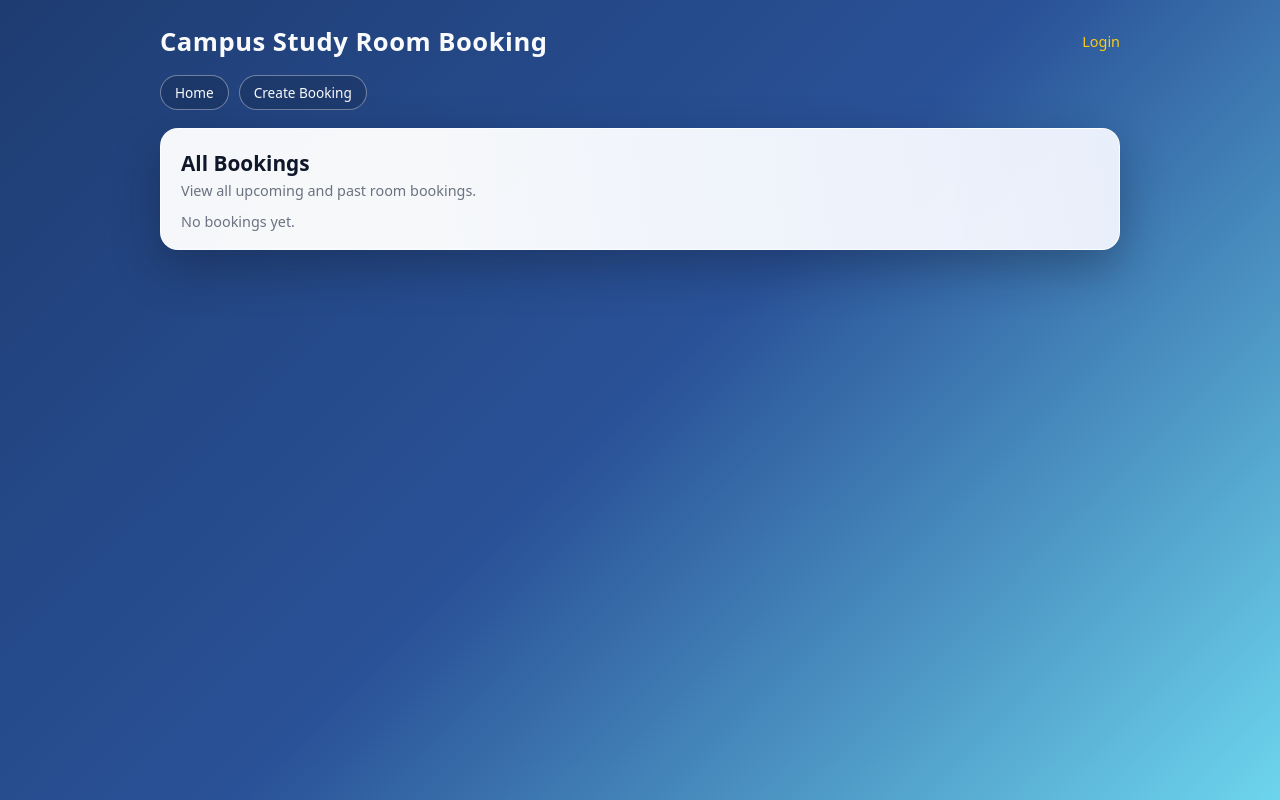
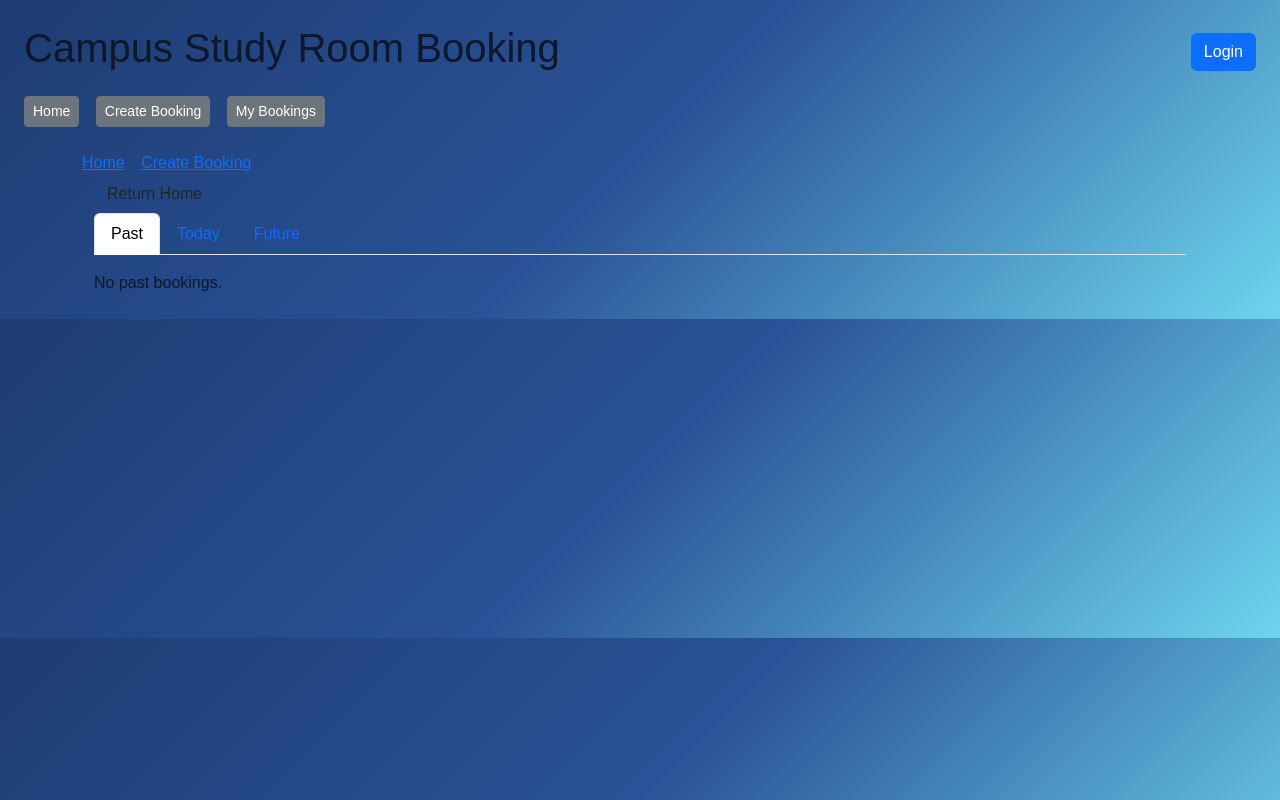
Before and after one commit to ptetting/BookingApp, a Django app: template booking_app/templates/booking_app/booking_list.html in a window 1280 px wide. Run offline with Django 5.2, Linux system fonts and the light colour scheme; the template is opened without the code that fills it, so the values that code supplies are empty.

Commit message:
Edited the My Booking tab with past current and future seperate tabs

```diff
--- a/booking_app/templates/booking_app/booking_list.html
+++ b/booking_app/templates/booking_app/booking_list.html
@@ -1,217 +1,8 @@
-<!DOCTYPE html>
-<html lang="en">
-<head>
-  <meta charset="UTF-8" />
-  <title>All Bookings - Campus Study Room Booking</title>
-  <meta name="viewport" content="width=device-width, initial-scale=1" />
+{% extends 'booking_app/base.html' %}
 
-  <style>
-    :root {
-      --bg-gradient: linear-gradient(135deg, #1e3c72, #2a5298, #6dd5ed);
-      --card-bg: rgba(255, 255, 255, 0.96);
-      --primary: #1e88e5;
-      --accent: #00c9a7;
-      --text-main: #0f172a;
-      --text-muted: #6b7280;
-      --shadow-soft: 0 18px 45px rgba(15, 23, 42, 0.35);
-      --radius-xl: 18px;
-      --transition-fast: 0.18s ease-out;
-    }
+{% block title %}booking list{% endblock %}
 
-    * {
-      box-sizing: border-box;
-      margin: 0;
-      padding: 0;
-    }
-
-    body {
-      font-family: system-ui, -apple-system, BlinkMacSystemFont, "Segoe UI",
-        sans-serif;
-      min-height: 100vh;
-      padding: 24px;
-      background: var(--bg-gradient);
-      color: var(--text-main);
-    }
-
-    .layout {
-      max-width: 960px;
-      margin: 0 auto;
-    }
-
-    header {
-      display: flex;
-      justify-content: space-between;
-      align-items: center;
-      margin-bottom: 16px;
-      color: #f9fafb;
-      flex-wrap: wrap;
-      gap: 8px;
-    }
-
-    header h1 {
-      font-size: 1.6rem;
-      font-weight: 700;
-      letter-spacing: 0.02em;
-    }
-
-    .user-info {
-      font-size: 0.9rem;
-    }
-
-    .user-info a {
-      color: #facc15;
-      text-decoration: none;
-      font-weight: 500;
-    }
-
-    .user-info a:hover {
-      text-decoration: underline;
-    }
-
-    nav {
-      margin-bottom: 18px;
-      display: flex;
-      gap: 10px;
-      flex-wrap: wrap;
-    }
-
-    nav a {
-      text-decoration: none;
-      color: #f9fafb;
-      background: rgba(15, 23, 42, 0.22);
-      border-radius: 999px;
-      padding: 7px 14px;
-      font-size: 0.85rem;
-      border: 1px solid rgba(148, 163, 184, 0.7);
-      backdrop-filter: blur(6px);
-      transition: background-color var(--transition-fast),
-                  transform var(--transition-fast),
-                  box-shadow var(--transition-fast),
-                  border-color var(--transition-fast);
-    }
-
-    nav a:hover {
-      background: rgba(15, 23, 42, 0.38);
-      transform: translateY(-1px);
-      border-color: rgba(248, 250, 252, 0.9);
-      box-shadow: 0 10px 22px rgba(15, 23, 42, 0.45);
-    }
-
-    .card {
-      background: var(--card-bg);
-      border-radius: var(--radius-xl);
-      padding: 20px 20px 18px;
-      margin-bottom: 24px;
-      box-shadow: var(--shadow-soft);
-      backdrop-filter: blur(16px);
-      border: 1px solid rgba(255, 255, 255, 0.75);
-      position: relative;
-      overflow: hidden;
-    }
-
-    .card::before {
-      content: "";
-      position: absolute;
-      inset: -60%;
-      background: radial-gradient(circle at top right, rgba(37, 99, 235, 0.12), transparent 60%);
-      pointer-events: none;
-      z-index: -1;
-    }
-
-    .card h2 {
-      font-size: 1.3rem;
-      margin-bottom: 4px;
-    }
-
-    .card-subtitle {
-      font-size: 0.9rem;
-      color: var(--text-muted);
-      margin-bottom: 12px;
-    }
-
-    .table-wrapper {
-      width: 100%;
-      overflow-x: auto;
-      margin-top: 8px;
-    }
-
-    table {
-      width: 100%;
-      border-collapse: collapse;
-      font-size: 0.9rem;
-      background: rgba(255, 255, 255, 0.98);
-      border-radius: 12px;
-      overflow: hidden;
-    }
-
-    thead {
-      background: linear-gradient(135deg, #eff6ff, #e0f2fe);
-    }
-
-    th, td {
-      padding: 10px 12px;
-      text-align: left;
-      border-bottom: 1px solid #e5e7eb;
-      white-space: nowrap;
-    }
-
-    th {
-      font-weight: 600;
-      color: #374151;
-    }
-
-    tbody tr:nth-child(even) {
-      background: #f9fafb;
-    }
-
-    tbody tr:hover {
-      background: #eef2ff;
-    }
-
-    tbody tr:last-child td {
-      border-bottom: none;
-    }
-
-    .muted {
-      color: var(--text-muted);
-      font-size: 0.9rem;
-    }
-
-    @media (max-width: 768px) {
-      body {
-        padding: 18px 14px;
-      }
-
-      header {
-        align-items: flex-start;
-      }
-
-      .card {
-        padding: 18px 16px 16px;
-      }
-
-      th, td {
-        white-space: nowrap;
-      }
-    }
-  </style>
-</head>
-
-<body>
-  <div class="layout">
-    <header>
-      <h1>Campus Study Room Booking</h1>
-      <div class="user-info">
-        {% if request.session.user_id %}
-          <p class="muted">
-            Welcome, {{ request.session.user_name }} |
-            <a href="{% url 'logout' %}">Logout</a>
-          </p>
-        {% else %}
-          <a href="{% url 'login' %}">Login</a>
-        {% endif %}
-      </div>
-    </header>
+{% block content %}
 
 <nav>
       <a href="{% url 'home' %}">Home</a>
@@ -223,39 +14,128 @@
       {% endif %}
     </nav>
 
-    <section class="card">
-      <h2>All Bookings</h2>
-      <p class="card-subtitle">View all upcoming and past room bookings.</p>
 
-      {% if bookings %}
-        <div class="table-wrapper">
-          <table>
-            <thead>
+  <div class="container">
+
+   <div class="nav-links">
+  <a href="{% url 'home' %}" class="btn">Return Home</a>
+    </div>
+
+    <!-- Tabs -->
+    <ul class="nav nav-tabs mb-3" id="bookingTabs" role="tablist">
+      <li class="nav-item" role="presentation">
+        <button class="nav-link active" id="past-tab" data-bs-toggle="tab" data-bs-target="#past" type="button" role="tab">Past</button>
+      </li>
+      <li class="nav-item" role="presentation">
+        <button class="nav-link" id="today-tab" data-bs-toggle="tab" data-bs-target="#today" type="button" role="tab">Today</button>
+      </li>
+      <li class="nav-item" role="presentation">
+        <button class="nav-link" id="future-tab" data-bs-toggle="tab" data-bs-target="#future" type="button" role="tab">Future</button>
+      </li>
+    </ul>
+
+    <!-- Tab Content -->
+    <div class="tab-content">
+
+      <!-- Past Bookings -->
+      <div class="tab-pane fade show active" id="past" role="tabpanel">
+        {% if past_bookings %}
+        <table class="table table-striped table-bordered">
+          <thead class="table-light">
             <tr>
               <th>Room</th>
               <th>User</th>
+              <th>Date</th>
               <th>Start</th>
               <th>End</th>
               <th>Status</th>
             </tr>
           </thead>
           <tbody>
-              {% for booking in bookings %}
+            {% for b in past_bookings %}
             <tr>
-                  <td>{{ booking.room.room_number }}</td>
-                  <td>{{ booking.user.name }}</td>
-                  <td>{{ booking.start_time }}</td>
-                  <td>{{ booking.end_time }}</td>
-                  <td>{{ booking.status|title }}</td>
+              <td>{{ b.room.room_number }}</td>
+              <td>{{ b.user.name }}</td>
+              <td>{{ b.start_time|date:"Y-m-d" }}</td>
+              <td>{{ b.start_time|time:"H:i" }}</td>
+              <td>{{ b.end_time|time:"H:i" }}</td>
+              <td>{{ b.status|title }}</td>
             </tr>
             {% endfor %}
           </tbody>
         </table>
+        {% else %}
+        <p>No past bookings.</p>
+        {% endif %}
       </div>
+
+      <!-- Today Bookings -->
+      <div class="tab-pane fade" id="today" role="tabpanel">
+        {% if today_bookings %}
+        <table class="table table-striped table-bordered">
+          <thead class="table-light">
+            <tr>
+              <th>Room</th>
+              <th>User</th>
+              <th>Date</th>
+              <th>Start</th>
+              <th>End</th>
+              <th>Status</th>
+            </tr>
+          </thead>
+          <tbody>
+            {% for b in today_bookings %}
+            <tr>
+              <td>{{ b.room.room_number }}</td>
+              <td>{{ b.user.name }}</td>
+              <td>{{ b.start_time|date:"Y-m-d" }}</td>
+              <td>{{ b.start_time|time:"H:i" }}</td>
+              <td>{{ b.end_time|time:"H:i" }}</td>
+              <td>{{ b.status|title }}</td>
+            </tr>
+            {% endfor %}
+          </tbody>
+        </table>
         {% else %}
-        <p class="muted">No bookings yet.</p>
+        <p>No bookings today.</p>
         {% endif %}
-    </section>
       </div>
-</body>
-</html>
+
+      <!-- Future Bookings -->
+      <div class="tab-pane fade" id="future" role="tabpanel">
+        {% if future_bookings %}
+        <table class="table table-striped table-bordered">
+          <thead class="table-light">
+            <tr>
+              <th>Room</th>
+              <th>User</th>
+              <th>Date</th>
+              <th>Start</th>
+              <th>End</th>
+              <th>Status</th>
+            </tr>
+          </thead>
+          <tbody>
+            {% for b in future_bookings %}
+            <tr>
+              <td>{{ b.room.room_number }}</td>
+              <td>{{ b.user.name }}</td>
+              <td>{{ b.start_time|date:"Y-m-d" }}</td>
+              <td>{{ b.start_time|time:"H:i" }}</td>
+              <td>{{ b.end_time|time:"H:i" }}</td>
+              <td>{{ b.status|title }}</td>
+            </tr>
+            {% endfor %}
+          </tbody>
+        </table>
+        {% else %}
+        <p>No future bookings.</p>
+        {% endif %}
+      </div>
+
+    </div>
+
+  </div>
+
+  <script src="https://cdn.jsdelivr.net/npm/bootstrap@5.3.2/dist/js/bootstrap.bundle.min.js"></script>
+{% endblock %}
```
Also changed, not shown: booking_app/views.py (+30 -3 lines). Lines whose indentation alone changed are shown as unchanged.
